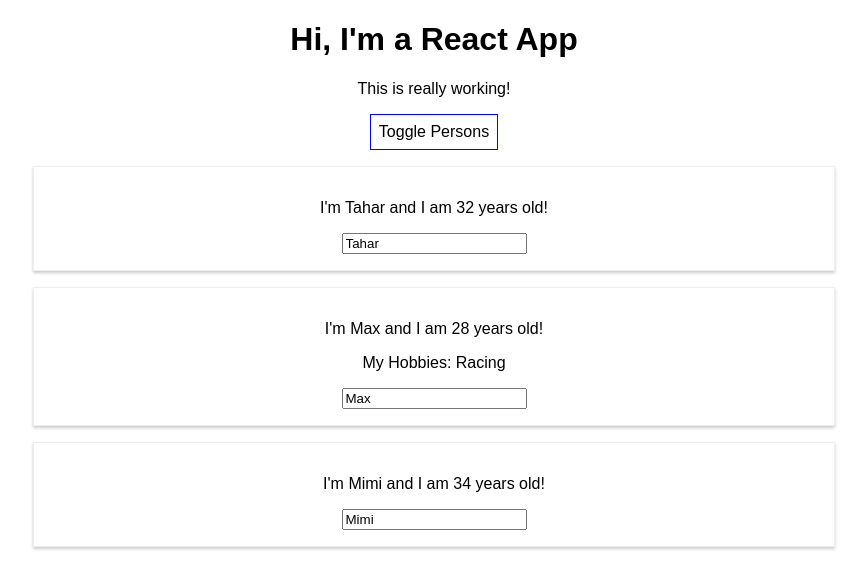
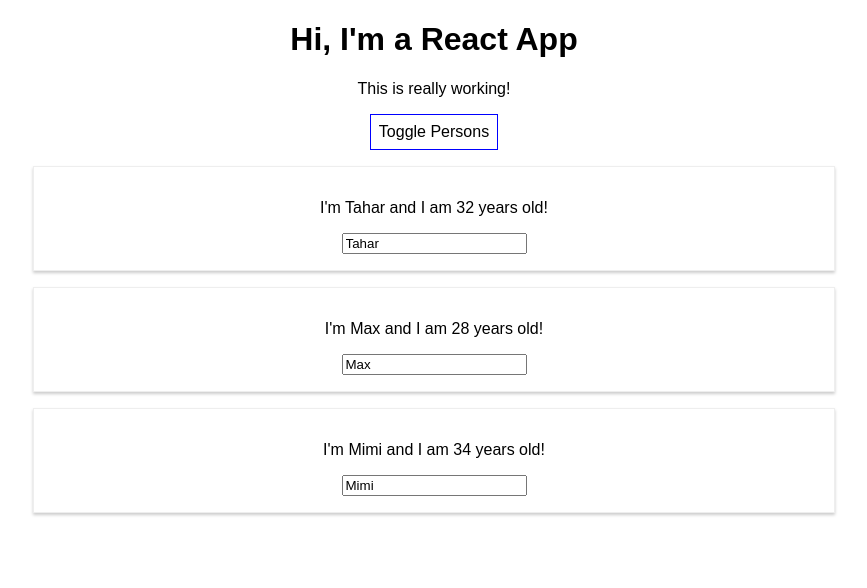
Before and after one commit to Ninja-Tahar/React, a React (Create React App) app: page / in a window 1280 px wide. Both pictures are taken after a click on the button "Toggle Persons". Shown: the top 588 px of the page, without its empty margins (206-1073 px from the left). Built offline with nearby package versions, Linux system fonts and the light colour scheme.

Commit message:
video-4. How to add event hendler to a component.

```diff
--- a/src/App.js
+++ b/src/App.js
@@ -5,34 +5,42 @@
 class App extends Component {
     state = {
         persons: [
-            { name: 'Tahar', age: 32 },
-            { name: 'Max', age: 28 },
-            { name: 'Mimi', age: 34 }
+            { id: 0, name: 'Tahar', age: 32 },
+            { id: 1, name: 'Max', age: 28 },
+            { id: 2, name: 'Mimi', age: 34 }
         ],
         otherState: 'some other value',
         showPersons: false
     };
 
-    switchNameHandler = ( newName ) => {
-        // console.log('Was clicked!');
-        // DON'T DO THIS: this.state.persons[0].name = 'Maximilian';
-        this.setState( {
-            persons: [
-                { name: newName, age: 32 },
-                { name: 'Max', age: 28 },
-                { name: 'Mimi', age: 34 }
-            ]
-        } )
+    deletePersonHandler = (indexPerson) => {
+      // const newPersons = this.state.persons.slice();
+        const newPersons = [...this.state.persons];
+        newPersons.splice(indexPerson, 1);
+      this.setState({persons : newPersons})
     };
 
-    nameChangedHandler = ( event ) => {
-        this.setState( {
-            persons: [
-                { name: 'Tahar', age: 32 },
-                { name: event.target.value, age: 28 },
-                { name: 'Mimi', age: 34 }
-            ]
-        } )
+    nameChangedHandler = (event, id) => {
+        const personIndex = this.state.persons.findIndex(idP => {
+           return idP.id === id;
+        });
+
+        // const person = Object.assign({}, this.state.persons[personIndex]);
+
+        // adding a new object name it person
+        const person = {...this.state.persons[personIndex]};
+
+        // modify properties  name for this object
+        person.name = event.target.value;
+
+        // Creating a copier for Persons Array
+        const persons = [...this.state.persons];
+
+        // modify the name for this array.
+        persons[personIndex] = person;
+
+        // Updating the object.
+        this.setState( {persons: persons})
     };
 
     togglePersonsHandler = () => {
@@ -54,17 +62,14 @@
         if ( this.state.showPersons ) {
             persons = (
                 <div>
-                    <Person
-                        name={this.state.persons[0].name}
-                        age={this.state.persons[0].age} />
-                    <Person
-                        name={this.state.persons[1].name}
-                        age={this.state.persons[1].age}
-                        click={this.switchNameHandler.bind( this, 'Mohamed Tahar!' )}
-                        changed={this.nameChangedHandler} >My Hobbies: Racing</Person>
-                    <Person
-                        name={this.state.persons[2].name}
-                        age={this.state.persons[2].age} />
+                    {this.state.persons.map((person, index) => {
+                            return <Person
+                                click={() => this.deletePersonHandler(index)}
+                                name={person.name}
+                                age={person.age}
+                                key={person.id}
+                                changed={(event) => this.nameChangedHandler(event, person.id)} />
+                        })}
                 </div>
             );
         }
```
